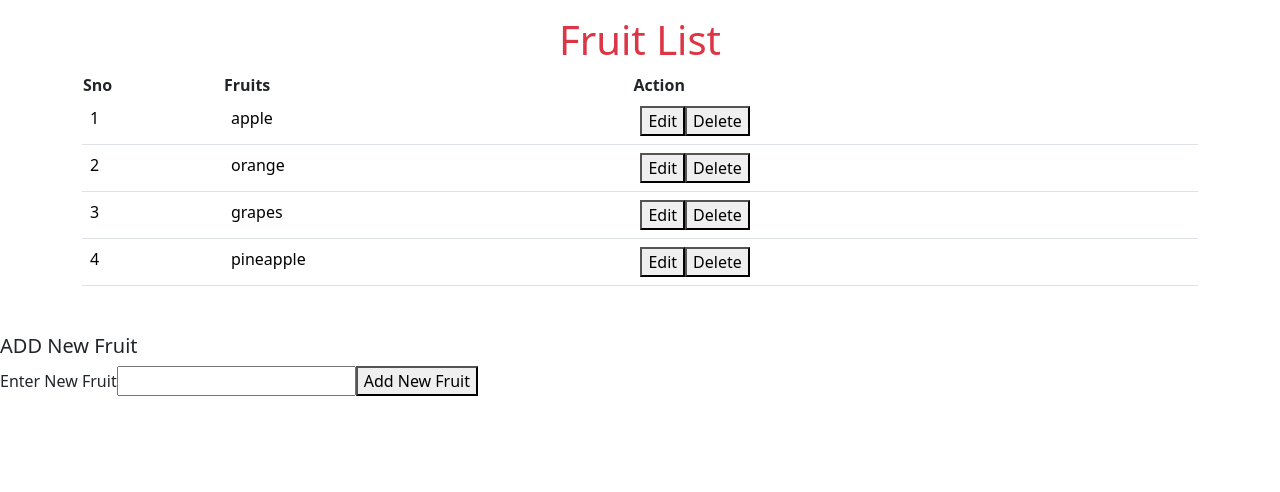
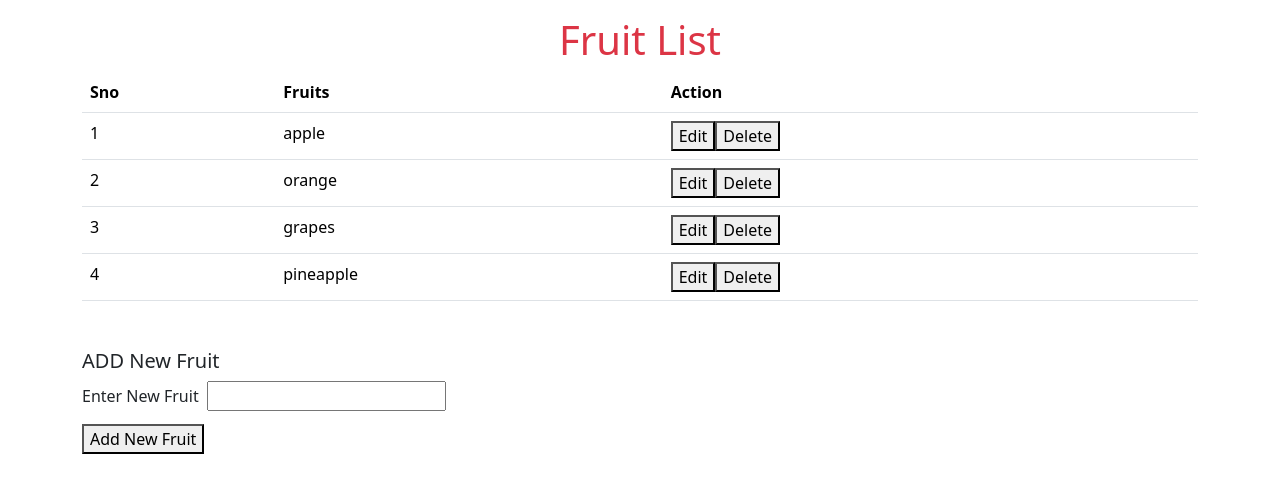
Before and after one commit to saravanan-prog/Master-React-Vite-Project, a React (Vite) app: page / in a window 1280 px wide. Shown: the top 492 px of the page. Built offline with nearby package versions, Linux system fonts and the light colour scheme.

Commit message:
list - management

```diff
--- a/src/2. Update-Action-list/FruitMainpage.jsx
+++ b/src/2. Update-Action-list/FruitMainpage.jsx
@@ -5,32 +5,7 @@ import AddFruitForm from "./compoents/AddFruitForm"
 export default function FruitMainpage(){
 
     const [fruits,setFruits] = useState(["apple","orange","grapes","pineapple"])
-    const [newFruit,setNewFruit] = useState(null)
     const [error, setError] = useState(null)
-
-    const handleChange = (e) => {
-        setNewFruit(e.target.value)
-    }
-
-    const addFruit = () => {
-
-        const isAvailabilty = fruits.find( value => value == newFruit )
-        if(isAvailabilty === undefined){
-            setError(null)
-            setFruits([ ...fruits,newFruit])
-        }
-        else{
-            setError("This Fruit is already Available the list ")
-        }
-
-    }
-
-    const handleDelete = (fruitIndex) => {
-
-        const newFruiltList = fruits.filter((value,index) => index != fruitIndex)
-        setFruits(newFruiltList)
-
-    }
 
     return (
         <>
@@ -38,13 +13,14 @@ export default function FruitMainpage(){
                 <FruitList
                     fruits  = {fruits}
                     error   = {error}
-                    handleDelete = { handleDelete}
+                    setFruits = {setFruits}
                 />
             </div>
             <div>
                 <AddFruitForm
-                    addFruit = {addFruit}
-                    handleChange = {handleChange}
+                    fruits = {fruits}
+                    setFruits = {setFruits}
+                    setError = {setError}
                 />
             </div>
        </>
--- a/src/2. Update-Action-list/compoents/AddFruitForm.jsx
+++ b/src/2. Update-Action-list/compoents/AddFruitForm.jsx
@@ -1,19 +1,49 @@
+import { useState } from "react"
+
 export default function AddFruitForm(
     {
-        handleChange,
-        addFruit
+        fruits,
+        setFruits,
+        setError
     }
 ){
 
+    const [newFruit,setNewFruit] = useState(null)
+
+    const handleChange = (e) => {
+        setNewFruit(e.target.value)
+    }
+
+    const addFruit = () => {
+
+        const isAvailabilty = fruits.find( value => value == newFruit )
+        if(isAvailabilty === undefined){
+            setError(null)
+            setFruits([ ...fruits,newFruit])
+        }
+        else{
+            setError("This Fruit is already Available the list ")
+        }
+
+    }
 
     return (
         <>
 
-            <div className ="mt-5">
+            <div className ="container mt-5">
                 <div className="h5"> ADD New Fruit</div>
-                <label htmlFor="" className="form-label">Enter New Fruit</label>
-                <input type="text" name="newFruit" onChange ={ handleChange } />
-                <button onClick={addFruit}> Add New Fruit </button>
+               <div className="mt-1">
+                    <label htmlFor="" className="form-label">Enter New Fruit</label>
+                    <input
+                        type="text"
+                        name="newFruit"
+                        className ="ms-2"
+                        onChange ={ handleChange }
+                    />
+               </div>
+               <div className = "mt-2">
+                  <button onClick={addFruit}> Add New Fruit </button>
+               </div>
             </div>
         </>
     )
--- a/src/2. Update-Action-list/compoents/FruitList.jsx
+++ b/src/2. Update-Action-list/compoents/FruitList.jsx
@@ -5,10 +5,16 @@ export default function FruitList(
     {
         fruits,
         error,
-        handleDelete
+        setFruits
     }
 ){
     const [edit,setEdit] = useState(false)
+
+    const handleDelete = (fruitIndex) => {
+        const newFruiltList = fruits.filter((value,index) => index != fruitIndex)
+        setFruits(newFruiltList)
+
+    }
 
     return (
         <>
@@ -22,16 +28,18 @@ export default function FruitList(
 
                 <table className="table">
                     <thead>
-                        <th>Sno</th>
-                        <th>Fruits</th>
-                        <th>Action</th>
+                       <tr>
+                            <th>Sno</th>
+                            <th>Fruits</th>
+                            <th>Action</th>
+                       </tr>
                     </thead>
                     <tbody>
                         {
                         fruits && fruits.length!= 0 ? (
                         fruits.map((value,index)=>{
                             return (
-                                <tr>
+                                <tr key = {index}>
                                     <td>{index + 1}</td>
                                     <td>{value}</td>
                                     <td>
@@ -48,22 +56,20 @@ export default function FruitList(
                             <tr > <td colspan={3}>No Fruits Found</td> </tr>
 
                         )
-
-
                         }
                     </tbody>
                 </table>
          </div>
         )
-
         :
         (
             <UpdateFromList
                 error = {error}
                 fruits={fruits}
+                setFruits = {setFruits}
+                setEdit = {setEdit}
             />
-        )
-        }
+        ) }
 
         </>
     )
--- a/src/2. Update-Action-list/compoents/UpdateFormList.jsx
+++ b/src/2. Update-Action-list/compoents/UpdateFormList.jsx
@@ -1,10 +1,25 @@
+import { useState } from "react"
+
 export default function UpdateFromList(
     {
         error,
-        fruits
+        fruits,
+        setFruits,
+        setEdit
     }
-){
+) {
+    const [fruitState, setFruitState] = useState({})
 
+    const handleSave = (fruitIndex) => {
+        const newFruitList = fruits.map((value, index) => {
+            return index === fruitIndex
+                ? fruitState[fruitIndex] ?? value
+                : value;
+        });
+
+        setFruits(newFruitList);
+        setEdit(false);
+    };
 
     return (
         <>
@@ -16,24 +31,33 @@ export default function UpdateFromList(
 
                 <table className="table">
                     <thead>
+                       <tr>
                             <th>Sno</th>
                             <th>Fruits</th>
                             <th>Action</th>
+                       </tr>
                     </thead>
                     <tbody>
                         {
-                        fruits && fruits.length!= 0 ? (
-                        fruits.map((value,index)=>{
+                            fruits && fruits.length != 0 ? (
+                                fruits.map((value, index) => {
                                     return (
-                                <tr>
+                                        <tr key = {index}>
                                             <td>{index + 1}</td>
                                             <td>
-                                        <input type="text" value= {value} />
+                                                <input
+                                                    type="text"
+                                                    value={ fruitState[index] ?? value }
+                                                    onChange={(e) => {
+                                                        setFruitState({
+                                                            ...fruitState,
+                                                            [index]: e.target.value
+                                                        });
+                                                    }}
+                                                />
                                             </td>
                                             <td>
-                                        <button>Save</button>
-                                        {/* <button onClick={()=>handleDelete(index)}>Delete</button> */}
-
+                                                <button onClick={() => handleSave(index)}>Save</button>
                                             </td>
 
                                         </tr>
@@ -44,8 +68,6 @@ export default function UpdateFromList(
                                     <tr > <td colspan={3}>No Fruits Found</td> </tr>
 
                                 )
-
-
                         }
                     </tbody>
                 </table>
```
Lines whose indentation alone changed are shown as unchanged.
